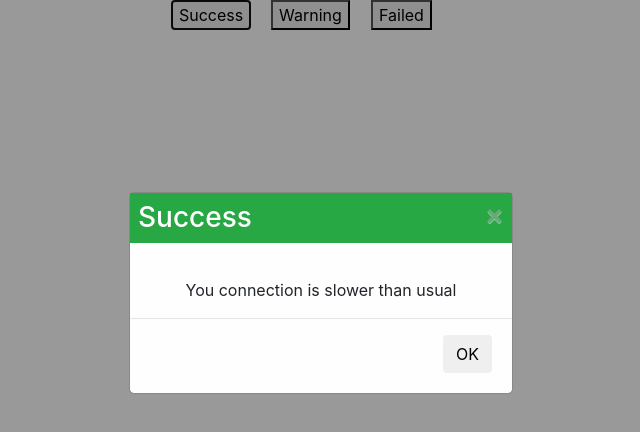
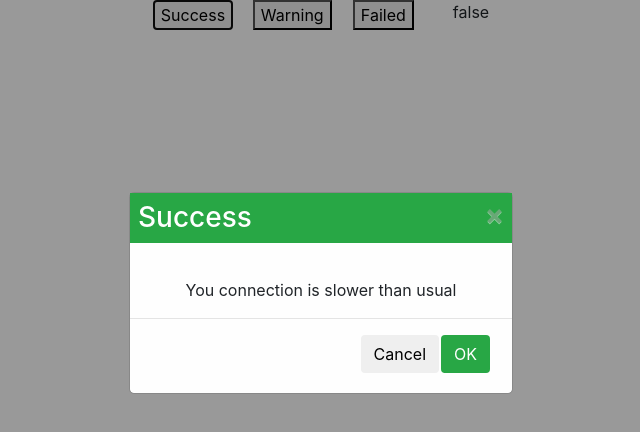
Before and after one commit to SmadusankaB/Custome-alerts-in-Angular, an Angular app: page / in a window 1280 px wide. Both pictures are taken after a click on the button "Success". Shown: the top 432 px of the page, without its empty margins (319-959 px from the left). Built offline with nearby package versions, Linux system fonts and the light colour scheme.

Commit message:
Enhacements to get alert response

```diff
--- a/src/app/app.component.html
+++ b/src/app/app.component.html
@@ -1,2 +1 @@
-<app-alert></app-alert>
 <app-test></app-test>
--- a/src/app/shared/modules/alert/alert.component.html
+++ b/src/app/shared/modules/alert/alert.component.html
@@ -4,7 +4,7 @@
   <div class="modal-content" [@dialog]>
     <div class="header" [style.background-color]="backColor">
       <h3>{{title}}</h3>
-      <span class="close" (click)="resolve()">&times;</span>
+      <span class="close" (click)="resolve(false)">&times;</span>
     </div>
 
     <div class="body">
@@ -13,9 +13,9 @@
     </div>
 
     <div class="footer">
-
       <span class="footer-btn">
-        <button class="btn btn-default" (click)="resolve()">OK</button>
+        <button class="btn btn-default cancel-btn" (click)="resolve(false)">Cancel</button>
+        <button class="btn btn-default" [style.background-color]="backColor" (click)="resolve(true)">OK</button>
       </span>
     </div>
   </div>
--- a/src/app/shared/modules/alert/alert.component.scss
+++ b/src/app/shared/modules/alert/alert.component.scss
@@ -1,34 +1,33 @@
-/* The Modal (background) */
 .modal {
 
   display: block;
   position: fixed;
-  /* Stay in place */
   z-index: 1031;
-  /* Sit on top */
   left: 0;
   top: 0;
   width: 100%;
-  /* Full width */
   height: 100%;
-  /* Full height */
   overflow: auto;
-  /* Enable scroll if needed */
   background-color: rgb(0, 0, 0);
-  /* Fallback color */
   background-color: rgba(0, 0, 0, 0.4);
-  /* Black w/ opacity */
 }
 
 /* Modal Content/Box */
 .modal-content {
   background-color: #fefefe;
   margin: 15% auto;
-  /* 15% from the top and centered */
   padding: 0px;
   border: 1px solid #888;
   width: 30%;
-  /* Could be more or less, depending on screen size */
+}
+
+.btn-default {
+  margin-right: 2px;
+  color: white;
+}
+
+.cancel-btn{
+  color: black;
 }
 
 /* The Close Button */
@@ -42,9 +41,7 @@
 }
 
 .header {
-
   background-color: #bd2130;
-
 }
 
 .close:hover,
--- a/src/app/shared/modules/alert/alert.component.ts
+++ b/src/app/shared/modules/alert/alert.component.ts
@@ -1,4 +1,4 @@
-import { Component, OnInit, NgZone } from '@angular/core';
+import { Component, OnInit, NgZone, Output, EventEmitter } from '@angular/core';
 import { trigger, transition, style, state, animate } from '@angular/animations';
 import { AlertService } from './services/alert.service';
 
@@ -31,6 +31,8 @@ export class AlertComponent implements OnInit {
 	//default settings
 	color!: string;
 	backColor!: string;
+
+	@Output() alertResEvent = new EventEmitter<boolean>();
 
 	constructor(
 		private alertService: AlertService,
@@ -78,7 +80,8 @@ export class AlertComponent implements OnInit {
 	}
 
 	//close alert after click on ok and cross
-	resolve() {
+	resolve(res: boolean) {
 		this.modalStatus = false;
+		this.alertResEvent.emit(res);
 	}
 }
--- a/src/app/test/test.component.html
+++ b/src/app/test/test.component.html
@@ -1,3 +1,5 @@
+<app-alert (alertResEvent)="getAlertRes($event)"></app-alert>
+
 <div id="container">
   <div>
     <button (click)="successAlert()">Success</button>
@@ -8,4 +10,5 @@
   <div>
     <button (click)="failedAlert()">Failed</button>
   </div>
+  <p>{{alertResponse}}</p>
 </div>
--- a/src/app/test/test.component.ts
+++ b/src/app/test/test.component.ts
@@ -7,9 +7,11 @@ import { AlertService } from '../shared/modules/alert/services/alert.service';
 })
 export class TestComponent implements OnInit {
 
+	alertResponse: boolean = false;
+
 	constructor(private alertService: AlertService) { }
 
-	ngOnInit() {}
+	ngOnInit() { }
 
 	successAlert(): void {
 		this.alertService.create(
@@ -37,4 +39,8 @@ export class TestComponent implements OnInit {
 			"You connection is slower than usual" //body
 		);
 	}
+
+	getAlertRes(res: boolean): void {
+		this.alertResponse = res;
+	}
 }
```
